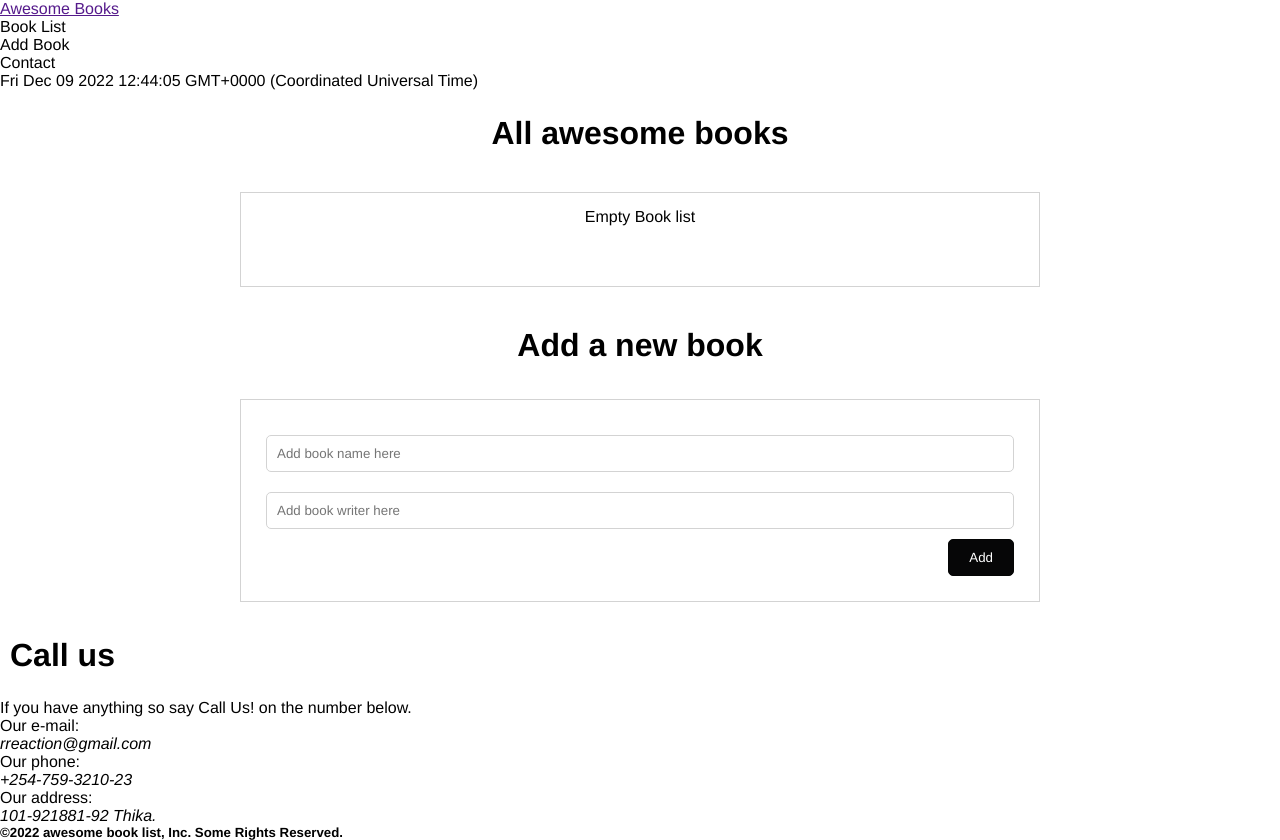
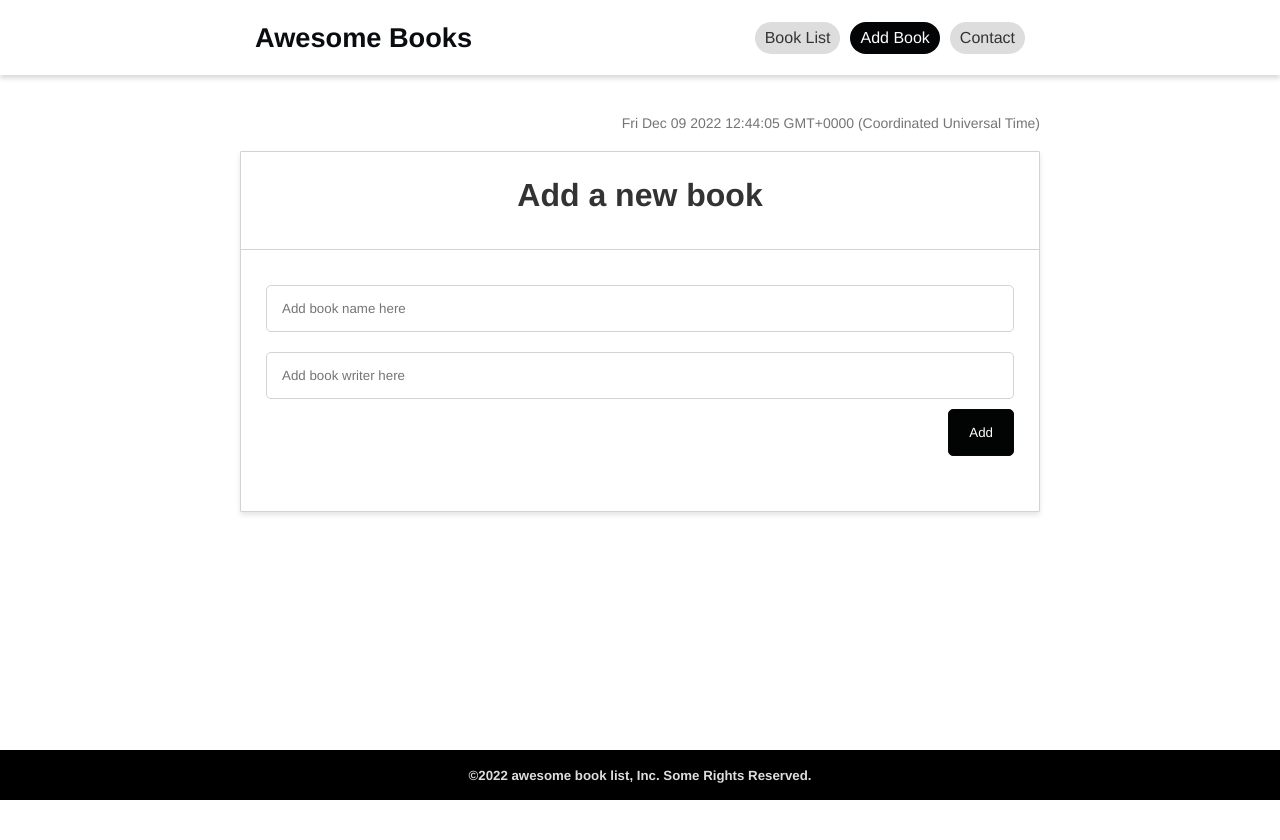
Before and after one commit to Ramaunspoken/awesome-Books, a website with bundled scripts: page index.html in a window 1280 px wide. After the commit the page ends 800 px from the top, so only its background shows below. Built offline with nearby package versions, Linux system fonts and the light colour scheme.

Commit message:
Update style.css

```diff
--- a/style.css
+++ b/style.css
@@ -8,9 +8,97 @@
 html,
 body {
   font-family: sans-serif;
+  width: 100%;
+  height: 100%;
+  max-width: 100%;
+  overflow: hidden;
+  color: #333;
+}
+
+.header {
+  display: flex;
+  flex-direction: column;
+  align-items: center;
+  justify-content: center;
+  min-height: 75px;
+  box-shadow: 0 3px 5px rgba(51, 51, 51, 0.2);
+  padding: 15px 0;
+}
+
+.navbar {
+  display: flex;
+  width: 100%;
+  max-width: 800px;
+  justify-content: space-between;
+  padding: 0 15px;
+  align-items: center;
+  flex-direction: column;
+}
+
+.brand-logo {
+  text-decoration: none;
+  color: #0a0c0f;
+  font-size: 1.7rem;
+  font-weight: bold;
+  padding: 15px;
+  display: block;
+}
+
+.nav-item-group {
+  display: flex;
+  gap: 10px;
+  list-style: none;
+  align-items: center;
+}
+
+.nav-item {
+  background: #ddd;
+  padding: 7px 10px;
+  cursor: pointer;
+  border-radius: 1022px;
+  border-left: 111px;
+}
+
+.nav-item:hover {
+  background: #050708;
+  color: #fff;
+}
+
+.nav-item:active {
+  background: #fff;
+  color: #333;
+  cursor: pointer;
+}
+
+.active {
+  background: #030405;
+  color: #fff;
+}
+
+.main-container {
+  min-height: 50vh;
+  margin: 20px 0;
+  display: flex;
+  flex-direction: column;
+  align-items: center;
+}
+
+.date-now {
+  width: 100%;
+  max-width: 800px;
+  display: flex;
+  justify-content: flex-end;
+}
+
+#show-date {
+  margin: 20px 0;
+  font-size: 14px;
+  color: #757575;
 }
 
 .books-section {
+  width: 100%;
+  max-width: 800px;
   display: flex;
   flex-direction: column;
   justify-content: center;
@@ -30,7 +118,7 @@ body {
   flex-direction: column;
   align-items: center;
   margin: 15px;
-  border: 1px solid #d3d3d3;
+  border-top: 1px solid #dfd7d7;
   min-height: 95px;
   padding: 15px 0;
   max-width: 800px;
@@ -67,6 +155,8 @@ body {
 
 .put-book-section {
   display: flex;
+  width: 100%;
+  max-width: 800px;
   flex-direction: column;
   justify-content: center;
   align-items: center;
@@ -77,7 +167,7 @@ body {
   max-width: 800px;
   margin: 10px 0;
   padding: 15px;
-  border: 1px solid #d3d3d3;
+  border-top: 1px solid #d3d3d3;
 }
 
 .put-book-field {
@@ -89,7 +179,7 @@ body {
 
 .input-text input {
   width: 100%;
-  padding: 10px 10px;
+  padding: 15px;
   border: 1px solid #d3d3d3;
   margin: 10px 0;
   border-radius: 5px;
@@ -97,20 +187,104 @@ body {
 
 .button-submit {
   width: fit-content;
-  padding: 10px 20px;
+  padding: 15px 20px;
   align-self: flex-end;
-  background: #060607;
-  border: 1px solid #040505;
+  background: #020303;
+  border: 1px solid #06080a;
   color: #fff;
   border-radius: 5px;
 }
 
 .button-submit:hover {
   background: #fff;
-  color: #010202;
+  color: #070a0e;
 }
 
 .button-submit:active {
   transform: translateY(2px);
   background: #d3d3d3;
 }
+
+.error {
+  color: #f00;
+  text-align: center;
+  margin: 10px 0;
+}
+
+.contact-section {
+  width: 100%;
+  max-width: 800px;
+  display: flex;
+  flex-direction: column;
+  align-items: center;
+}
+
+.contact-details {
+  padding: 15px;
+  margin: 15px 0;
+}
+
+.contact-item-group {
+  padding: 15px;
+}
+
+.contact-item {
+  margin: 15px 0;
+  font-weight: bold;
+}
+
+.contact-item address {
+  display: inline;
+  font-style: normal;
+}
+
+.books-section,
+.put-book-section,
+.contact-section {
+  display: none;
+}
+
+.slide-in {
+  display: flex;
+  border: 1px solid #d3d3d3;
+  border-radius: 1px;
+  box-shadow: 0 3px 5px rgb(0, 0, 0, 0.1);
+  animation: popup 0.5s ease-in-out;
+}
+
+@keyframes slide-in {
+  0% {
+    transform: translateX(200%) rotate(180deg);
+  }
+
+  100% {
+    transform: translateX(0%) rotate(180deg);
+  }
+}
+
+.footer {
+  display: flex;
+  margin-top: 15px;
+  background: rgb(0, 0, 0);
+  justify-content: center;
+  align-items: center;
+  min-height: 50px;
+  position: fixed;
+  left: 0;
+  right: 0;
+  bottom: 0;
+}
+
+.footer h5 {
+  color: #ddd;
+}
+
+@media screen and (min-width: 768px) {
+  .navbar {
+    flex-direction: row;
+  }
+
+  .brand-logo {
+    padding: 0;
+  }
+}
```
